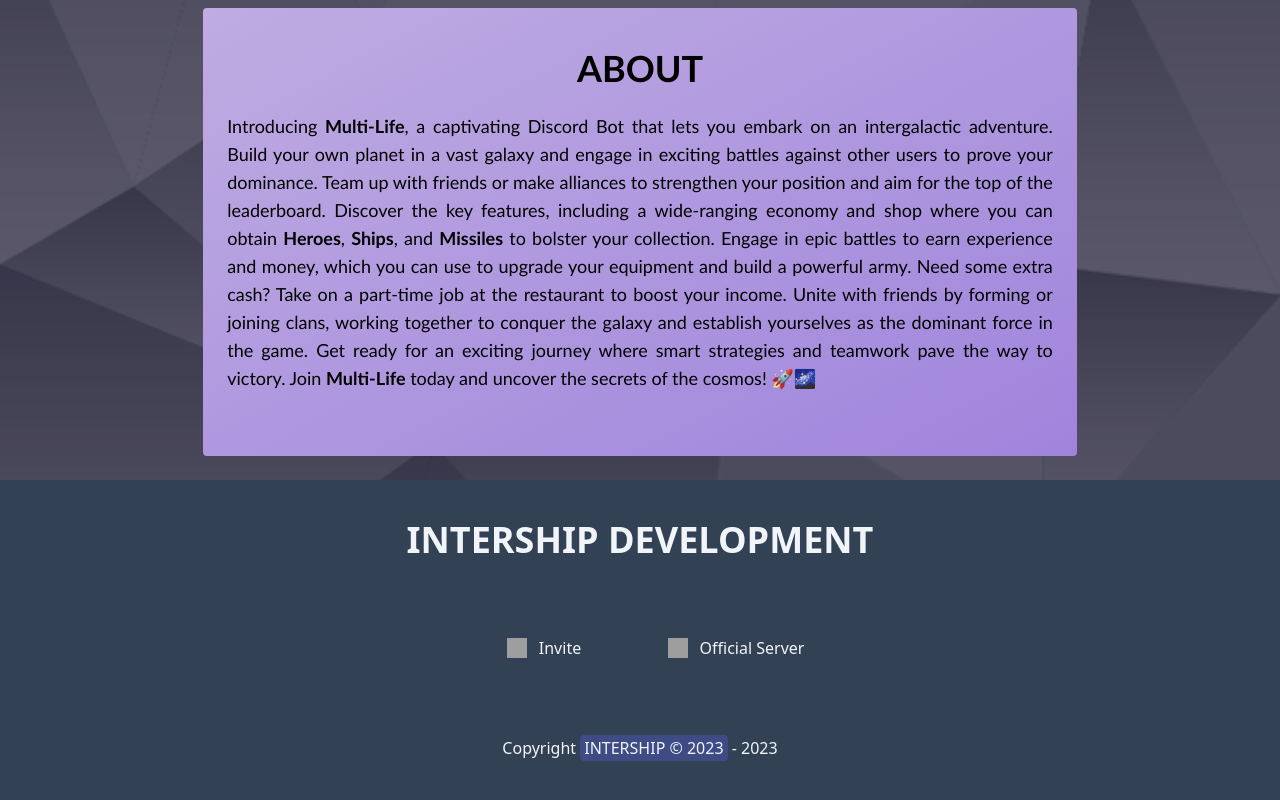
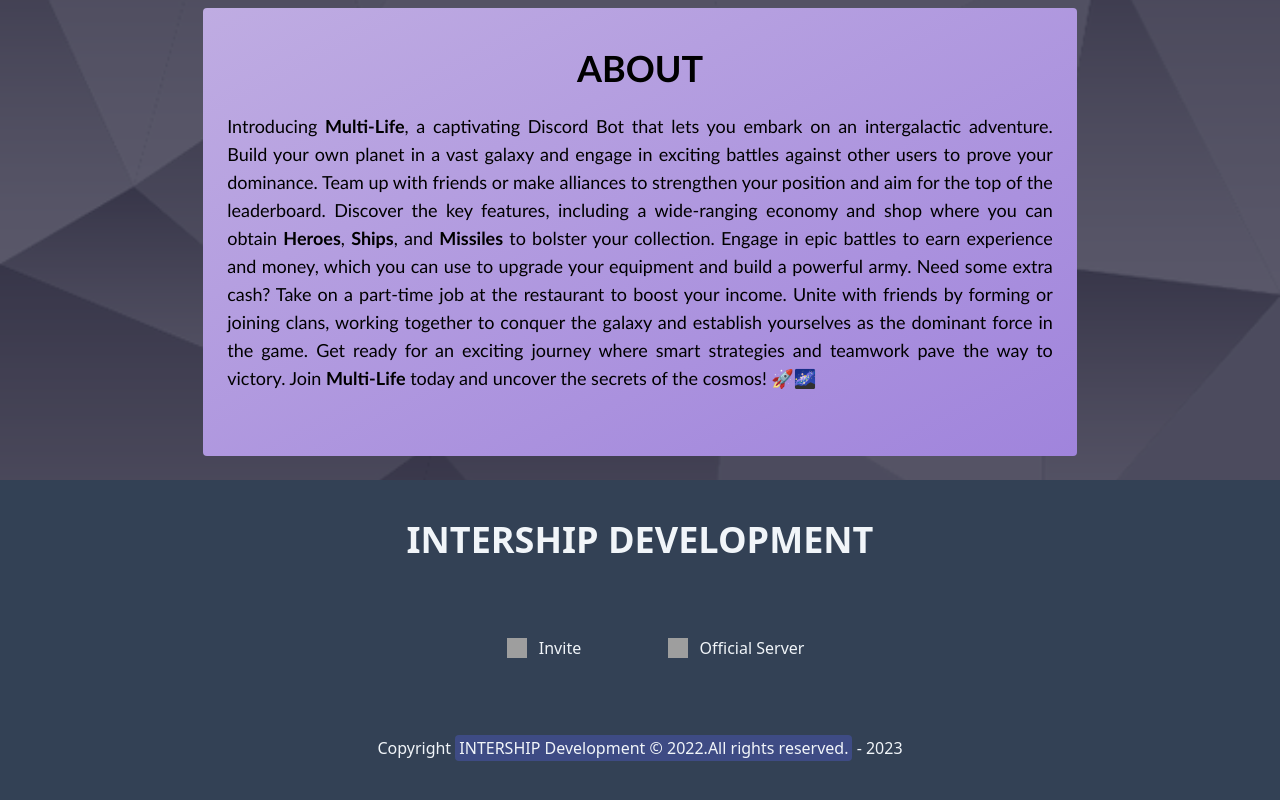
Before and after one commit to ViPSeCuRe-github/MULTI-LIFE-WEBSITE, a plain HTML site: page index.html in a window 1280 px wide. Shown: the part 2316-3116 px from the top of the page. Drawn offline with nearby package versions, Linux system fonts and the light colour scheme; grey boxes are pictures that could not be loaded.

Commit message:
Update index.html

```diff
--- a/index.html
+++ b/index.html
@@ -151,7 +151,7 @@
             </div>
 
             <div class="h-full flex items-center justify-center">
-                <a href="https://discord.com/users/743318400180158544" class="text-center hover:text-white">Copyright <span class="bg-[#5865f24d] px-1 py-0.5 rounded">INTERSHIP © 2023</span> - 2023</a>
+                <a href="https://discord.com/users/743318400180158544" class="text-center hover:text-white">Copyright <span class="bg-[#5865f24d] px-1 py-0.5 rounded">INTERSHIP Development © 2022.All rights reserved.</span> - 2023</a>
             </div>
         </footer>
     </main>
```
